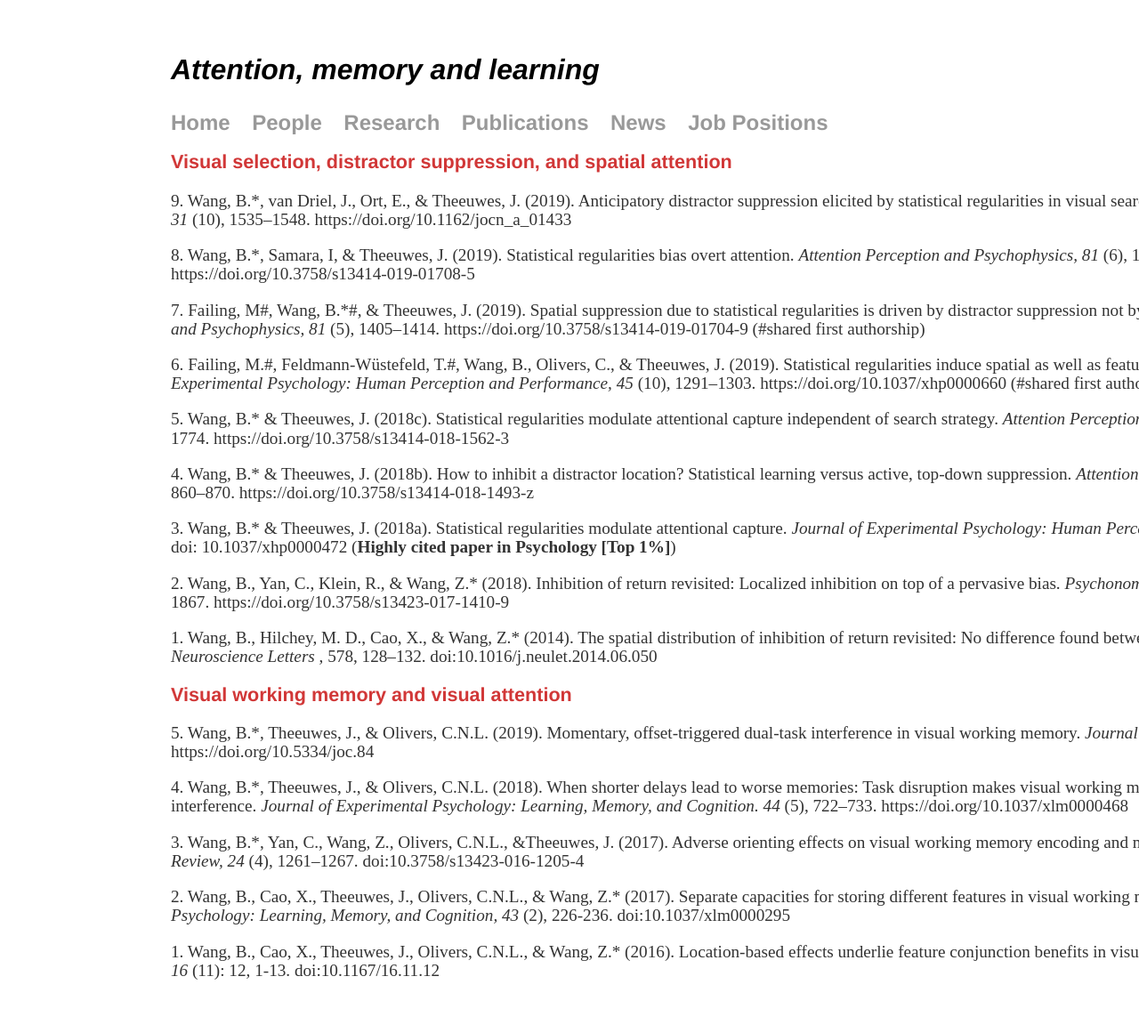
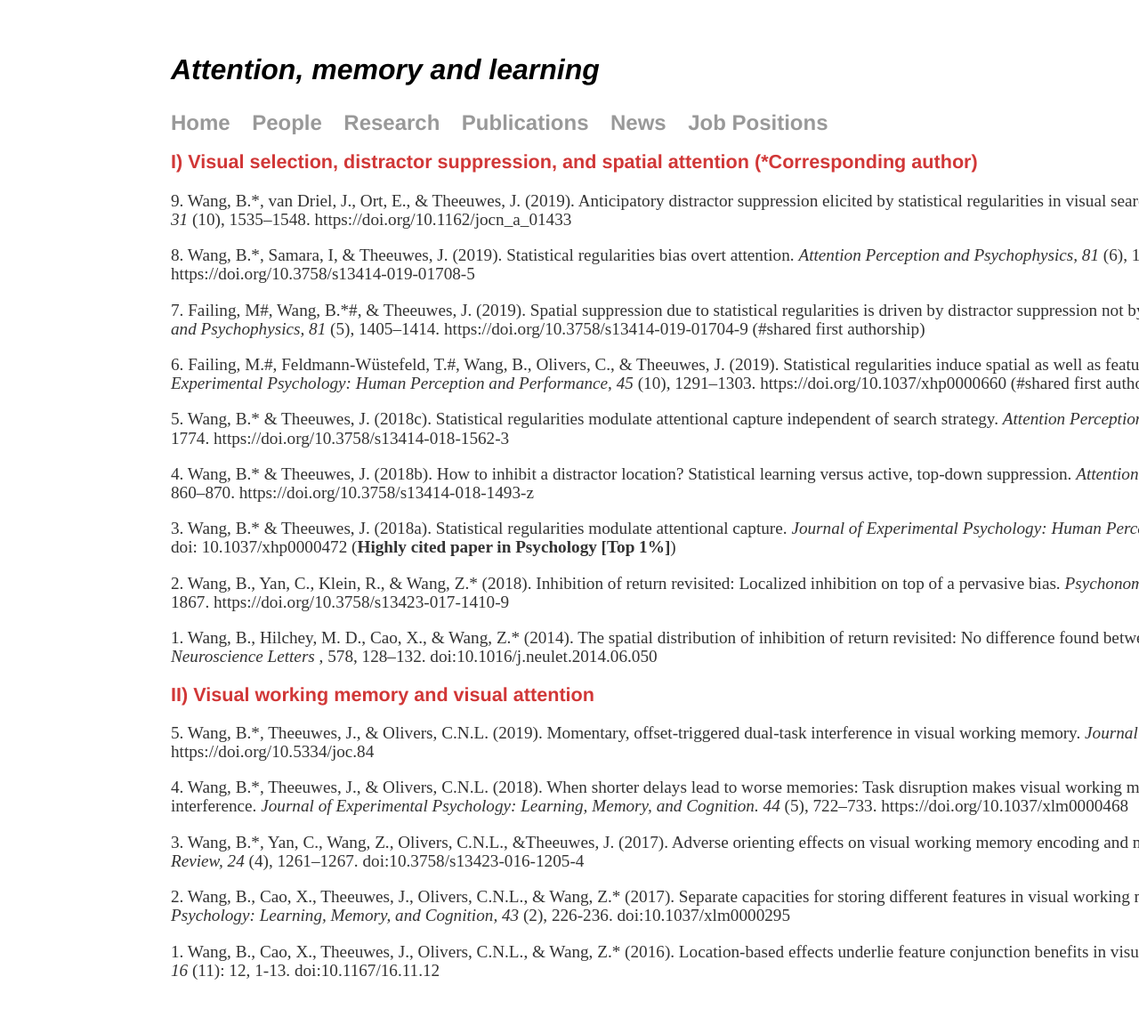
Before and after one commit to wangbenchi/wangbenchi.github.io, a Jekyll site: the page built from publications/index.html, in a window 1280 px wide. Shown: the whole page at 89% size. Built offline with Jekyll 4.4.1, drawn with Linux system fonts in a browser that asks for light colours.

Commit message:
Update index.html

```diff
--- a/publications/index.html
+++ b/publications/index.html
@@ -3,7 +3,7 @@ layout: default
 title: Publications
 ---
 <div class="blurb">
-    <h2>Visual selection, distractor suppression, and spatial attention</h2>
+    <h2>I) Visual selection, distractor suppression, and spatial attention (*Corresponding author)</h2>
     	<p>9. Wang, B.*, van Driel, J., Ort, E., & Theeuwes, J. (2019). Anticipatory distractor suppression
             elicited by statistical regularities in visual search.
             <i>Journal of Cognitive Neuroscience, 31</i>
@@ -38,7 +38,7 @@ title: Publications
             of return revisited: No difference found between manual and saccadic responses.
             <i>Neuroscience Letters</i>
             , 578, 128–132. doi:10.1016/j.neulet.2014.06.050</p>
-    <h2>Visual working memory and visual attention</h2>
+    <h2>II) Visual working memory and visual attention</h2>
     	<p>5. Wang, B.*, Theeuwes, J., & Olivers, C.N.L. (2019). Momentary, offset-triggered dual-task interference
             in visual working memory.
             <i>Journal of Cognition. 2</i>
```
